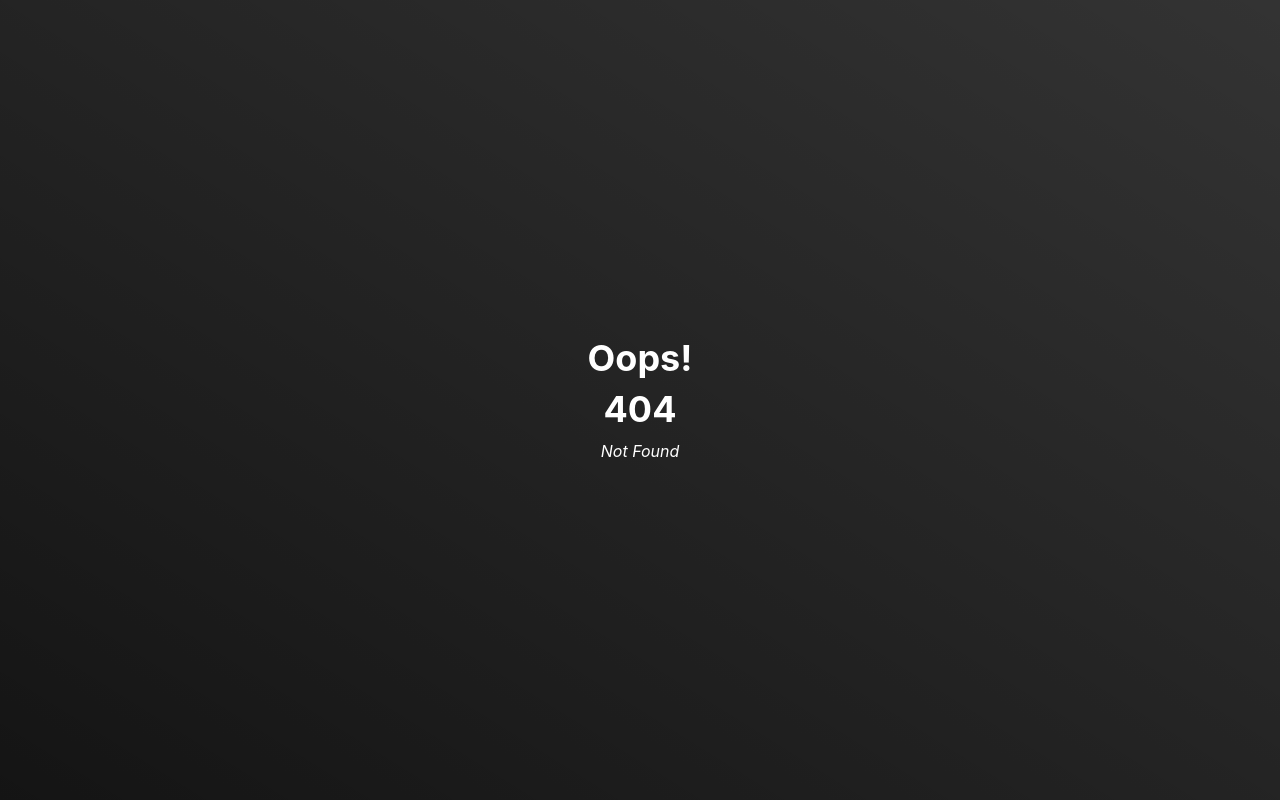
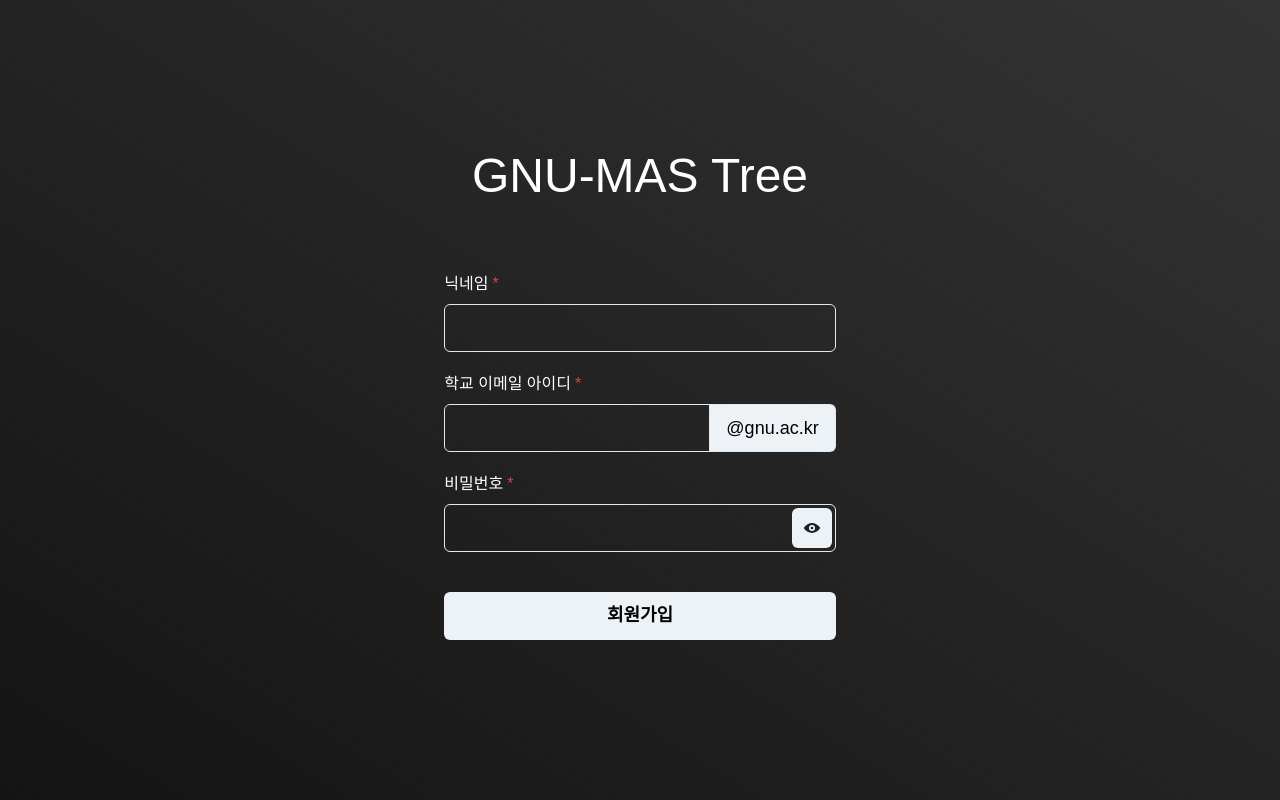
Before and after one commit to Aeri0730/OpenSourceSW, a React (Vite) app: page /signup in a window 1280 px wide. Before the commit this address had no page. Built offline with nearby package versions, Linux system fonts and the light colour scheme; a web font is replaced by a local one.

Commit message:
[FEAT] Sign up, Check email page layout Added file - Account.tsx, SignForms.tsx, SignFormControls.tsx Modified file - Root.tsx Deleted file - SignIn.tsx

```diff
--- /dev/null
+++ b/src/account/Account.tsx
@@ -0,0 +1,30 @@
+import { Center, Stack, Text } from "@chakra-ui/react"
+import { useWindowSize } from "../useWindowSize";
+import { CheckMailForm, SignInForm, SignUpForm } from "./SignForms";
+
+type PageType = "SignIn" | "SignUp" | "CheckMail"
+
+export type AccountPageType = {
+    pageType: PageType
+}
+
+const Account = ({ pageType }: AccountPageType) => {
+    const { height } = useWindowSize();
+
+    return (
+        <Center h={height} color="white" bgGradient="linear(to-tr, blackAlpha.900, blackAlpha.800)">
+            <Stack textStyle="landing" spacing="10" px="5">
+                <Center>
+                    <Text textStyle="logo" fontSize={["4xl", "5xl"]}>GNU-MAS Tree</Text>
+                </Center>
+                {
+                    pageType === "SignIn" ? <SignInForm /> :
+                        pageType === "SignUp" ? <SignUpForm /> :
+                            <CheckMailForm />
+                }
+            </Stack>
+        </Center>
+    )
+}
+
+export default Account
--- /dev/null
+++ b/src/account/SignFormControls.tsx
@@ -0,0 +1,70 @@
+import { ViewIcon, ViewOffIcon } from "@chakra-ui/icons";
+import { FormControl, FormErrorMessage, FormLabel, IconButton, Input, InputGroup, InputRightAddon, InputRightElement } from "@chakra-ui/react";
+import { useState } from "react";
+
+export const NicknameFormControl = () => {
+    const [value, setValue] = useState("");
+    const handleValueInput = (e: React.ChangeEvent<HTMLInputElement>) => setValue(e.target.value);
+
+    return (
+        <FormControl marginY="5" isRequired={true}>
+            <FormLabel>닉네임</FormLabel>
+            <InputGroup size="lg">
+                <Input type="text" name="nickname" value={value || ""} onChange={handleValueInput} />
+            </InputGroup>
+            <FormErrorMessage>필수항목입니다.</FormErrorMessage>
+        </FormControl>
+    )
+}
+
+export const EmailFormControl = () => {
+    const [value, setValue] = useState("");
+    const handleValueInput = (e: React.ChangeEvent<HTMLInputElement>) => setValue(e.target.value);
+
+    return (
+        <FormControl marginY="5" isRequired={true}>
+            <FormLabel>학교 이메일 아이디</FormLabel>
+            <InputGroup size="lg">
+                <Input type="text" name="email" value={value || ""} onChange={handleValueInput} />
+                <InputRightAddon color="black">@gnu.ac.kr</InputRightAddon>
+            </InputGroup>
+            <FormErrorMessage>필수항목입니다.</FormErrorMessage>
+        </FormControl>
+    )
+}
+
+export const PasswordFormControl = () => {
+    const [show, setShow] = useState(false);
+    const handleShow = () => setShow(!show);
+
+    const [value, setValue] = useState("");
+    const handleValueInput = (e: React.ChangeEvent<HTMLInputElement>) => setValue(e.target.value);
+
+    return (
+        <FormControl marginY="5" isRequired={true}>
+            <FormLabel>비밀번호</FormLabel>
+            <InputGroup size="lg">
+                <Input type={show ? "text" : "password"} name="password" value={value || ""} onChange={handleValueInput} />
+                <InputRightElement color="black">
+                    <IconButton onClick={handleShow} aria-label="Show password" icon={show ? <ViewOffIcon /> : <ViewIcon />} />
+                </InputRightElement>
+            </InputGroup>
+            <FormErrorMessage>필수항목입니다.</FormErrorMessage>
+        </FormControl>
+    )
+}
+
+export const AuthNumFormControl = () => {
+    const [value, setValue] = useState("");
+    const handleValueInput = (e: React.ChangeEvent<HTMLInputElement>) => setValue(e.target.value);
+
+    return (
+        <FormControl marginY="5" isRequired={true}>
+            <FormLabel>인증번호</FormLabel>
+            <InputGroup size="lg">
+                <Input type="number" name="authNum" value={value || ""} onChange={handleValueInput} />
+            </InputGroup>
+            <FormErrorMessage>필수항목입니다.</FormErrorMessage>
+        </FormControl>
+    )
+}
--- /dev/null
+++ b/src/account/SignForms.tsx
@@ -0,0 +1,40 @@
+import { Button, Center, Text } from "@chakra-ui/react";
+import { FormEvent } from "react";
+import { Form } from "react-router-dom";
+import { AuthNumFormControl, EmailFormControl, NicknameFormControl, PasswordFormControl } from "./SignFormControls";
+
+export const SignInForm = () => {
+    return (
+        <Form method="post" action="">
+            <EmailFormControl />
+            <PasswordFormControl />
+            <Button type="submit" size="lg" width="full" marginY="5" color="black">로그인</Button>
+        </Form>
+    )
+}
+
+export const SignUpForm = () => {
+    return (
+        <Form method="post" action="">
+            <NicknameFormControl />
+            <EmailFormControl />
+            <PasswordFormControl />
+            <Button type="submit" size="lg" width="full" marginY="5" color="black">회원가입</Button>
+        </Form>
+    )
+}
+
+export const CheckMailForm = () => {
+    return (
+        <>
+            <Center>
+                <Text fontSize={["xl", "2xl"]}>경상국립대학교 웹메일을 확인해주세요.</Text>
+            </Center>
+            <Form method="post" action="">
+                <AuthNumFormControl />
+                <Button type="submit" size="lg" width="full" marginY="5" color="black">이메일 인증</Button>
+            </Form>
+        </>
+
+    )
+}
--- a/src/account/SignIn.tsx
+++ /dev/null
@@ -1,50 +0,0 @@
-import React, { useState } from "react";
-import { Button, Center, FormControl, FormErrorMessage, FormLabel, Heading, IconButton, Input, InputGroup, InputRightAddon, InputRightElement, Stack, Text } from "@chakra-ui/react"
-import { Form } from "react-router-dom";
-import { ViewIcon, ViewOffIcon } from "@chakra-ui/icons";
-import { useWindowSize } from "../useWindowSize";
-
-const SignIn = () => {
-    const { height } = useWindowSize();
-
-    const [show, setShow] = useState(false);
-    const handleShow = () => setShow(!show);
-
-    const [email, setEmail] = useState("");
-    const [password, setPassword] = useState("");
-
-    const handleEmailInput = (e: React.ChangeEvent<HTMLInputElement>) => setEmail(e.target.value)
-    const handlePasswordInput = (e: React.ChangeEvent<HTMLInputElement>) => setPassword(e.target.value)
-
-    return (
-        <Center h={height} color="white" bgGradient="linear(to-tr, blackAlpha.900, blackAlpha.800)">
-            <Stack textStyle="landing" spacing="10" px="5">
-                <Center>
-                    <Text textStyle="logo" fontSize={["4xl", "5xl"]}>GNU-MAS Tree</Text>
-                </Center>
-                <Form>
-                    <FormControl marginY="5" isRequired={true}>
-                        <FormLabel>학교 이메일 아이디</FormLabel>
-                        <InputGroup size="lg">
-                            <Input type="text" value={email || ""} onChange={handleEmailInput} />
-                            <InputRightAddon color="black" children="@gnu.ac.kr" />
-                        </InputGroup>
-                        <FormErrorMessage>필수항목입니다.</FormErrorMessage>
-                    </FormControl>
-                    <FormControl marginY="5" isRequired={true}>
-                        <FormLabel>비밀번호</FormLabel>
-                        <InputGroup size="lg">
-                            <Input type={show ? "text" : "password"} value={password || ""} onChange={handlePasswordInput} />
-                            <InputRightElement color="black">
-                                <IconButton onClick={handleShow} aria-label="Show password" icon={show ? <ViewOffIcon /> : <ViewIcon />} />
-                            </InputRightElement>
-                        </InputGroup>
-                    </FormControl>
-                </Form>
-                <Button color="black" size="lg" type="submit">로그인</Button>
-            </Stack>
-        </Center>
-    )
-}
-
-export default SignIn
```
Also changed, not shown: src/Root.tsx (+10 -2 lines).
